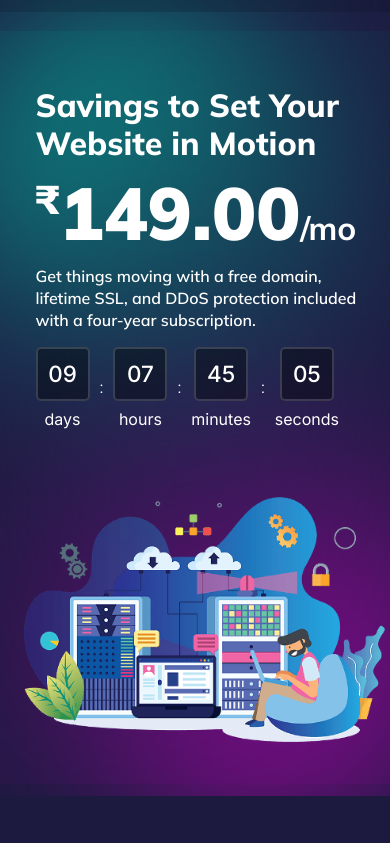
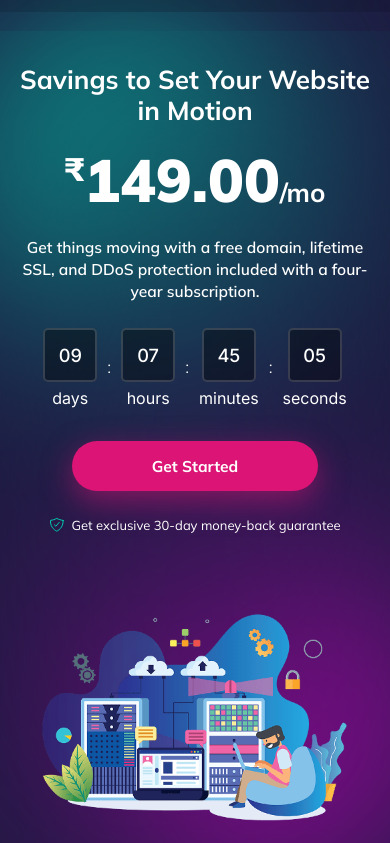
Before and after one commit to shyamtala003/hostinger_redesign, a plain HTML site: page index.html in a window 390 px wide. Shown: the part 48-891 px from the top of the page. Before the commit the page ends 844 px from the top, so only its background shows below. Drawn offline with nearby package versions, Linux system fonts and the light colour scheme.

Commit message:
hero section fixes

```diff
--- a/index.html
+++ b/index.html
@@ -189,7 +189,7 @@
                                         <img src="./images/icons/exchange.png" alt="">
                                         <div class="menu__text">
                                             <span class="text__md">Domain Transfer</span>
-                                            <span class="text__sm">Went to transfer domain  to Hostinger?</span>
+                                            <span class="text__sm">Went to transfer domain to Hostinger?</span>
                                         </div>
                                     </a>
                                 </li>
@@ -230,7 +230,8 @@
                 </p>
 
                 <p class="description">
-                    Get things moving with a free domain, lifetime SSL, and DDoS protection included with a four-year subscription.
+                    Get things moving with a free domain, lifetime SSL, and DDoS protection included with a four-year
+                    subscription.
                 </p>
 
                 <div class="timer">
@@ -261,6 +262,13 @@
                     </span>
 
                 </div>
+
+                <a href="#" class="cta__btn">
+                    Get Started
+                </a>
+
+                <p class="note"><ion-icon name="shield-checkmark-outline"></ion-icon> Get exclusive 30-day money-back guarantee</p>
+
             </div>
 
             <img class="hero__img" src="./images/hosting-coupon.png" alt="">
--- a/style/light_theme.css
+++ b/style/light_theme.css
@@ -13,4 +13,5 @@
     --font-mulis:'Mulish', sans-serif;
 
     --btn-primary:#ffffff;
+    --btn-secondary:rgb(220, 20, 117);
 }
--- a/style/style.css
+++ b/style/style.css
@@ -373,10 +373,11 @@ li.drop__down__link a img {
 /* hero section */
 .hero__section {
     margin-top: 79px;
-    padding-left:5%;
-    padding-block:10%;
+    padding-left: 5%;
+    padding-block: 5%;
     width: 100%;
     display: grid;
+    place-items: center;
     grid-template-columns: repeat(12, 1fr);
     background: transparent;
     backdrop-filter: blur(100px);
@@ -389,6 +390,7 @@ li.drop__down__link a img {
     flex-direction: column;
     align-items: flex-start;
     justify-content: center;
+    gap: 1rem;
     /* background: rgba(0,0,0,.4); */
     /* background: url(../images/bg-design.webp),rgba(0, 0, 0, 0.405); */
     background-size: cover;
@@ -397,17 +399,19 @@ li.drop__down__link a img {
 .hero__img {
     grid-column: 7/13;
 }
- img.hero__img
- {
+
+img.hero__img {
     object-fit: cover;
- }
+}
 
 .hero_title {
     max-width: 450px;
-    color: var(--font-white);
+    background: var(--font-white);
+    -webkit-background-clip: text;
+    -webkit-text-fill-color: transparent;
     font-family: var(--font-mulis);
     font-size: 2rem;
-    font-weight: 800;
+    font-weight: 700;
     line-height: 2.4rem;
 }
 
@@ -423,14 +427,12 @@ li.drop__down__link a img {
     font-size: 2.5rem;
 }
 
-.price__tag span
-{
+.price__tag span {
     font-size: 2rem;
     font-weight: 700;
 }
 
-.description
-{
+.description {
     max-width: 400px;
     color: var(--font-white);
     font-family: var(--font-mulis);
@@ -439,8 +441,7 @@ li.drop__down__link a img {
     line-height: 22px;
 }
 
-.timer
-{
+.timer {
     margin-top: 1rem;
     display: flex;
     align-items: center;
@@ -450,8 +451,7 @@ li.drop__down__link a img {
     color: var(--font-white);
 }
 
-h3.time__counter
-{
+h3.time__counter {
     min-width: 54px;
     min-height: 54px;
     max-width: 54px;
@@ -467,37 +467,103 @@ h3.time__counter
     border-radius: 5px;
 }
 
-.timer span
-{
+.timer span {
     display: flex;
     flex-direction: column;
     align-items: center;
     justify-content: center;
 }
 
-.time__tag
-{
+.time__tag {
     margin-top: .5rem;
     font-family: var(--font-inter);
 }
 
-@media screen and (max-width:1000px){
-    .hero__section__content
-    {
-        grid-column: 1/13;
-        /* display: flex; */
-        margin: 0 auto;
-        /* align-items: center; */
+.cta__btn {
+    margin-top: 1.5rem;
+    background: var(--btn-secondary);
+    color: var(--font-white);
+    font-size: 1.2rem;
+    font-family: var(--font-mulis);
+    font-weight: 700;
+    box-shadow: 0px 10px 30px rgba(220, 20, 117, 0.518);
+    padding: 15px 80px;
+    border-radius: 40px;
+}
+
+.cta__btn:hover
+{
+    background: #00d0b0;
+    box-shadow: 0px 10px 30px #00d0b0;
+}
+
+p.note {
+    margin-top: 1rem;
+    font-size: 1rem;
+    color: var(--font-white);
+    font-family: var(--font-mulis);
+    display: flex;
+    align-items: center;
+    gap: .5rem;
+}
+
+p.note ion-icon {
+    font-size: 1.2rem;
+    color: #00d0b0;
+}
+
+@media screen and (max-width:1000px) {
+
+    .hero__section {
+        padding-inline: 0%;
     }
 
-    .hero__img
-    {
+    .hero__section__content {
         grid-column: 1/13;
-        margin: 3rem auto 0px auto;
+        margin: 0 auto;
     }
 
-    img.hero__img
-    {
-        width: 100%;
+    .hero__img {
+        grid-column: 1/13;
+        margin: 5rem auto 0px auto;
+    }
+
+    img.hero__img {
+        width: 80%;
     }
 }
+
+@media screen and (max-width:600px) {
+    html {
+        font-size: 13px;
+    }
+
+    .hero_title {
+        text-align: center;
+    }
+
+    .price__tag {
+        width: 100%;
+        text-align: center;
+    }
+
+    .description {
+        text-align: center;
+        font-size: 1.2rem;
+    }
+
+    .timer {
+        width: 100%;
+        justify-content: center;
+    }
+
+    .cta__btn
+    {
+        margin-inline:auto ;
+    }
+
+    p.note
+    {
+        margin-inline: auto;
+    }
+}
```
